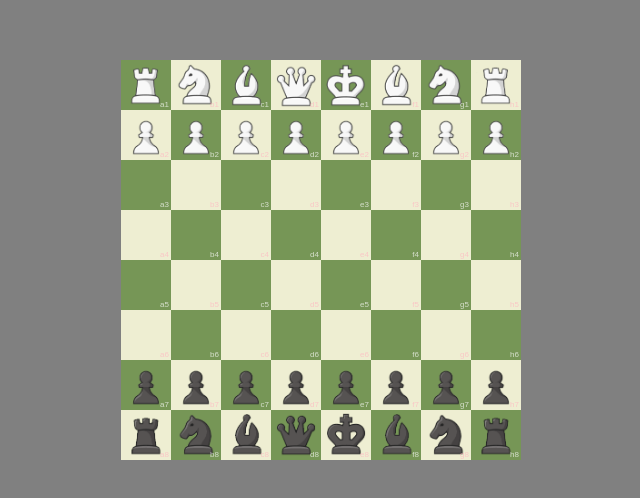
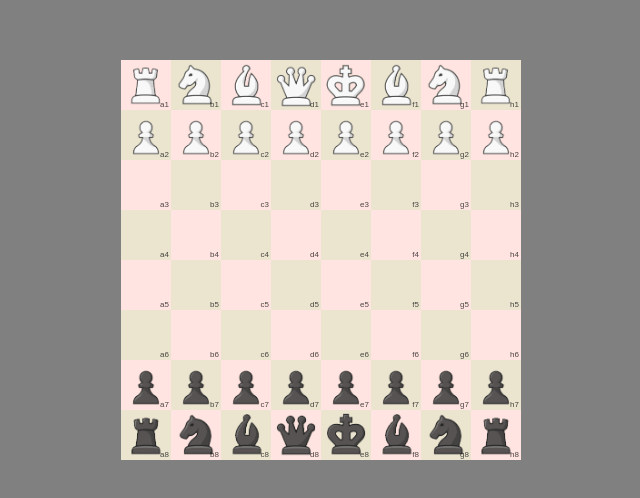
Before and after one commit to ZachADavis/Chess-project, a plain HTML site: page index.html in a window 1280 px wide. Shown: the part 140-638 px from the top of the page, without its empty margins (319-959 px from the left). Drawn offline with Linux system fonts and the light colour scheme.

Commit message:
Update style.css
Changed board colors.

```diff
--- a/assets/stylesheets/style.css
+++ b/assets/stylesheets/style.css
@@ -51,19 +51,19 @@ body {
     font-family: Arial;
 }
 .black-box .piece-box-text {
-    color: white;
+    color: black;
 }
 .white-box .piece-box-text {
-    color: lightpink;
+    color: black;
 }
 
 /** ####################################### */
 
 .piece-box.white-box {
-    background: #eeeed2;
+    background: #ebe5d0;
 }
 .piece-box.black-box {
-    background: #769656;
+    background: #ffe4e1;
 }
 .piece-box.piece-selected {
     background: #f6f669;
```
